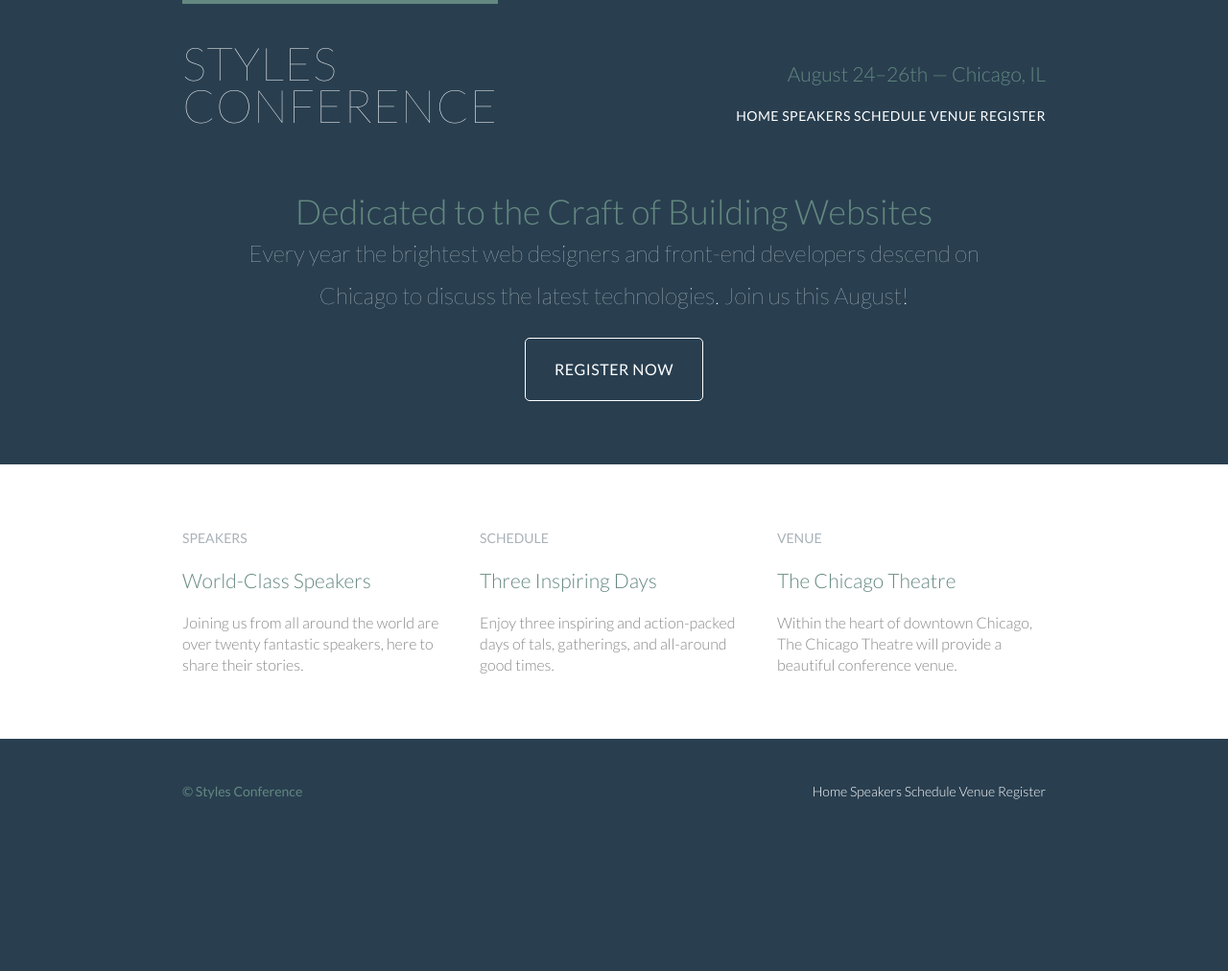
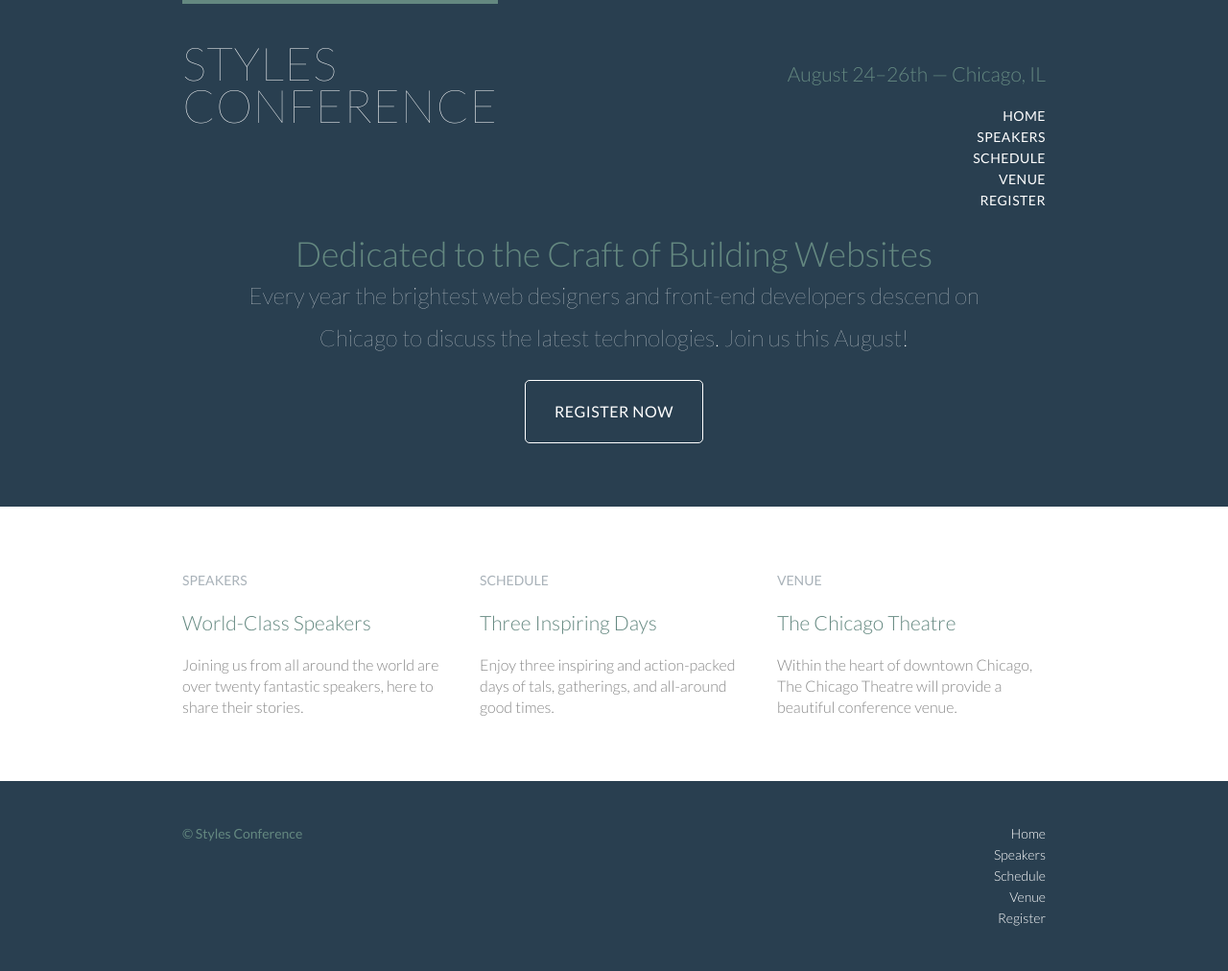
Before and after one commit to hamadabary/style-conference, a plain HTML site: page index.html in a window 1280 px wide. Shown: the whole page at 96% size. Before the commit the page ends 880 px from the top, so only its background shows below. Drawn offline with Linux system fonts and the light colour scheme.

Commit message:
added list

```diff
--- a/index.html
+++ b/index.html
@@ -12,12 +12,14 @@
       <h1 class="logo"> <a href="index.html">Styles<br> Conference</a></h1>
         <h3 class="tagline">August 24&ndash;26th &mdash; Chicago, IL</h3>
         <nav class="nav primary-nav">
-            <a href="index.html">Home</a>
-            <a href="speakers.html">Speakers</a>
-            <a href="schedule.html">Schedule</a>
-            <a href="venue.html">Venue</a>
-            <a href="register.html">Register</a>
-          </nav>
+          <ul>
+            <li><a href="index.html">Home</a></li><!--
+            --><li><a href="speakers.html">Speakers</a></li><!--
+            --><li><a href="schedule.html">Schedule</a></li><!--
+            --><li><a href="venue.html">Venue</a></li><!--
+            --><li><a href="register.html">Register</a></li>
+          </ul>
+        </nav>
       </header>
       <section class="hero container">
         <h2>Dedicated to the Craft of Building Websites</h2>
@@ -46,11 +48,13 @@
       <footer class="primary-footer container group">
         <small>&copy; Styles Conference</small>
         <nav class="nav">
-          <a href="index.html">Home</a>
-          <a href="speakers.html">Speakers</a>
-          <a href="schedule.html">Schedule</a>
-          <a href="venue.html">Venue</a>
-          <a href="register.html">Register</a>
+          <ul>
+            <li><a href="index.html">Home</a></li><!--
+            --><li><a href="speakers.html">Speakers</a></li><!--
+            --><li><a href="schedule.html">Schedule</a></li><!--
+            --><li><a href="venue.html">Venue</a></li><!--
+            --><li><a href="register.html">Register</a></li>
+          </ul>
         </nav>
       </footer>
 
```
Also changed, not shown: register.html (+16 -11 lines), schedule.html (+15 -11 lines), speakers.html (+15 -11 lines), venue.html (+15 -11 lines).
